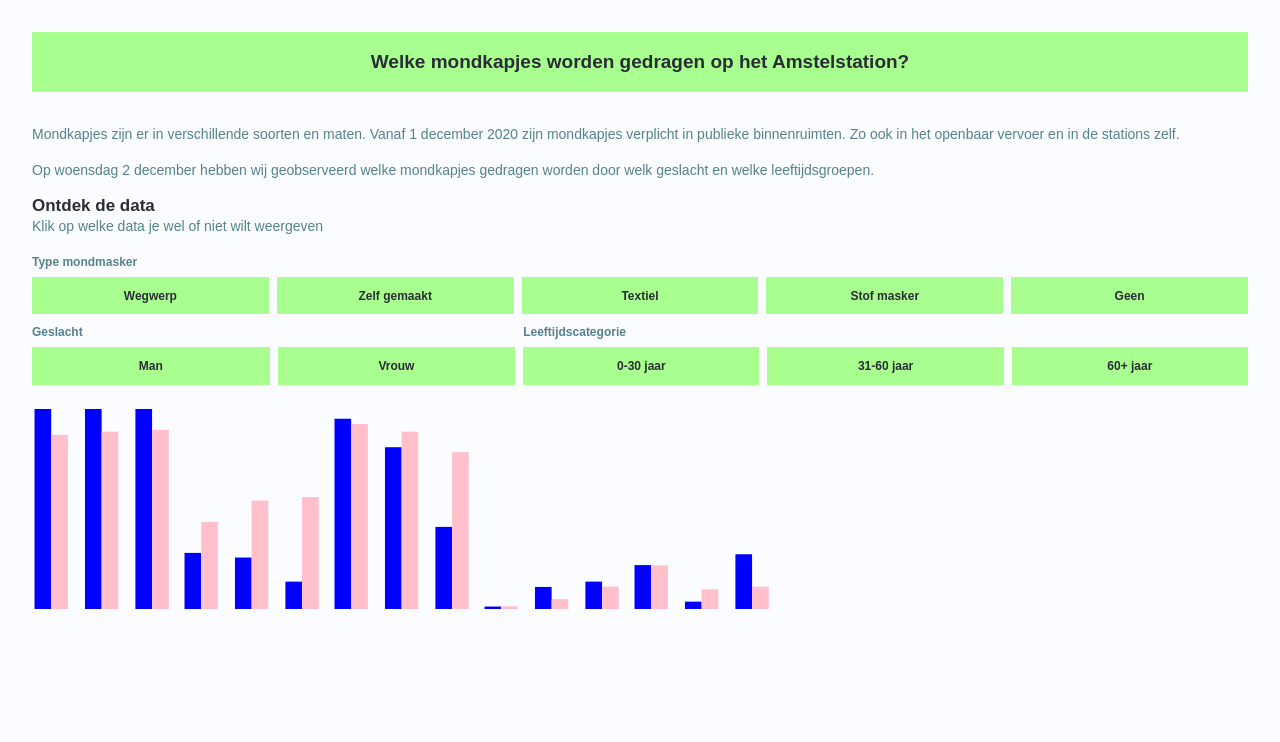
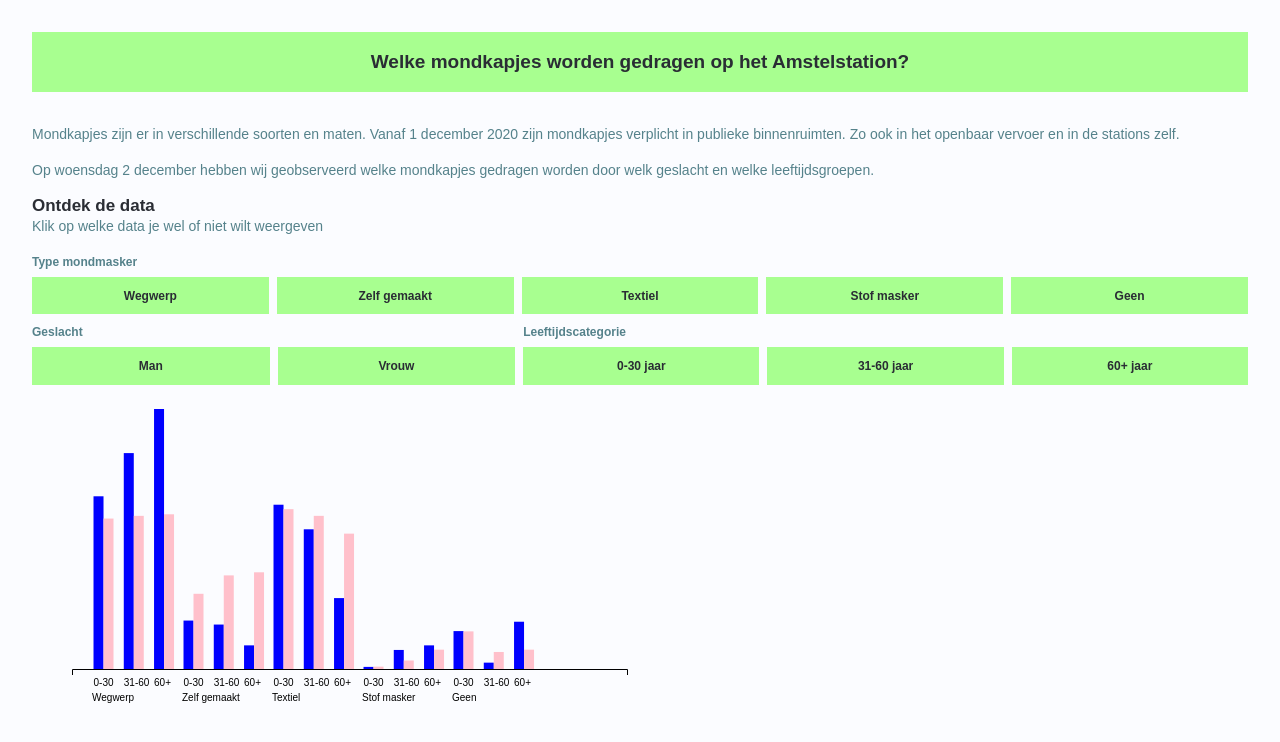
Before and after one commit to StanBankras/facemask-datavisualisation, a Vue app: page / in a window 1280 px wide. Shown: the top 742 px of the page. Built offline with nearby package versions, Linux system fonts and the light colour scheme.

Commit message:
Chart updating right and scaling better

```diff
--- a/src/components/Chart.vue
+++ b/src/components/Chart.vue
@@ -1,6 +1,10 @@
 <template>
   <div>
     <svg :width="width" :height="height" ref="chart">
+      <g fill="none" id="x-axis" >
+        <path stroke="black" :d="`M0.5,6V0.5H${ width - xPadding - 40 }.5V6`" :transform="`translate(${ yPadding },${ height - 40})`"/>
+      </g>
+      <g class="bars" :transform="`translate(${ yPadding + 20 }, 0)`">
         <g
           :transform="`translate(${ i * group.data.length * barWidth * 3 }, 0)`"
           v-for="(group, i) in filteredResults"
@@ -13,10 +17,27 @@
               :key="bar.age"
               :height="yAxis(bar)"
               :width="barWidth"
-            :y="height - yAxis(bar)"
+              :y="height - yAxis(bar) - 40"
               :x="xSubgroup(bars.age) + barWidth * i"
               :fill="filteredGender ? filteredGender.name === 'Man' ? 'pink' : 'blue' : i === 0 ? 'blue' : 'pink'"
             />
+            <text
+              fill="currentColor"
+              style="font-size: 10px;"
+              :y="height - 30"
+              dy="0.71em"
+              :x="xSubgroup(bars.age)">
+              {{ bars.age.split(' ')[0] }}
+            </text>
+          </g>
+          <text
+            fill="currentColor"
+            style="font-size: 10px;"
+            :y="height - 15"
+            dy="0.71em"
+            :x="0">
+            {{ group.name }}
+          </text>
         </g>
       </g>
     </svg>
@@ -37,8 +58,8 @@
       return [...new Set(...data.map(d => d.map(x => x.age)))];
     },
     heighest() {
-      const data = this.filteredResults.map(r => r.data[0].data);
-      return Math.max(...data.flat());
+      const data = this.filteredResults.map(r => r.data.map(x => x.data));
+      return Math.max(...data.flat().flat());
     },
     xAxis() {
       return scaleBand()
@@ -55,11 +76,14 @@
     yAxis() {
       return scaleLinear()
         .domain([0, this.heighest])
-        .range([0, this.height]);
+        .range([0, this.height - 40]);
+    },
+    yTicks() {
+      return this.yAxis.ticks(8);
     },
     barWidth() {
       const data = this.filteredResults.map(r => r.data[0].data).flat();
-      return this.width / (data.length * 2 * 3);
+      return this.width / (data.length * (this.filteredGender ? 3 : 2) * this.filteredResults[0].data.length);
     },
     filteredGender() {
       return this.filters.gender.find(f => !f.active);
@@ -104,7 +128,6 @@
 
       // Filter male/female
       results = results.map(d => {
-        console.log(this.filteredGender);
         return {
           name: d.name,
           data: d.data.map(x => {
@@ -121,9 +144,10 @@
   },
   data() {
     return {
-      width: 1000,
-      height: 200,
+      width: 600,
+      height: 300,
       xPadding: 5,
+      yPadding: 40,
       results: [
         {
           name: 'Wegwerp',
--- a/src/components/Filters.vue
+++ b/src/components/Filters.vue
@@ -52,6 +52,9 @@
   methods: {
     toggle(name, category) {
       const found = this.filters[category].find(x => x.name === name);
+      if(this.filters[category].filter(x => x.active).length === 1 && found.active) {
+        return;
+      }
       found.active = !found.active;
       this.$emit('update', this.filters);
     }
```
Lines whose indentation alone changed are shown as unchanged.
